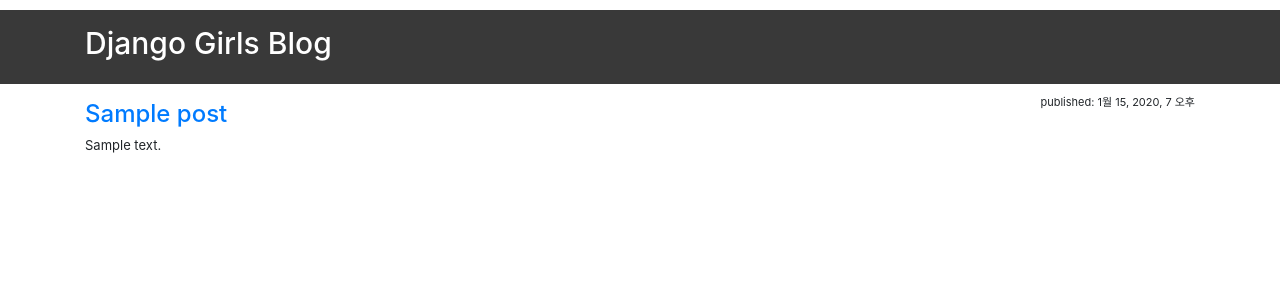
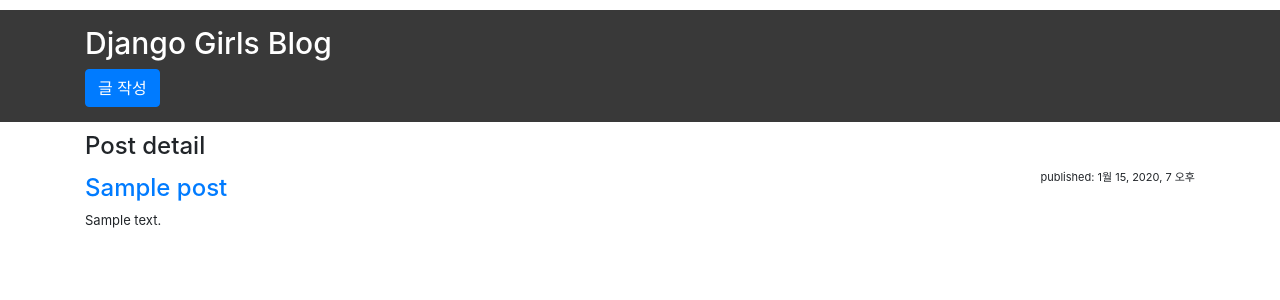
Before and after one commit to lsjhome/Djangogirls-Tutorial, a Django app: template django/templates/blog/post_detail.html in a window 1280 px wide. Shown: the top 300 px of the page. Run offline with Django 3.2, Linux system fonts and the light colour scheme; the template is opened without the code that fills it: values that come from a table or form of the project are taken from there, others are empty; tables that the repository leaves empty hold one stand-in row (values such as "Sample post"); some libraries are stand-ins or nearby versions.

Commit message:
post_add view, url, template생성 및 base.html에서 연결 링크 구현

```diff
--- a/django/blog/urls.py
+++ b/django/blog/urls.py
@@ -3,14 +3,18 @@ from django.urls import path, re_path
 from . import views
 
 urlpatterns = [
-    path('list', views.post_list, name='post-list'),
+    path('', views.post_list, name='post-list'),
     # path('', views.post_detail),
 
     # 3/
     # 53/
     # 53/asdf/ <-
     # re_path(r'(?P<pk>\d+)/$', views.post_detail)
-    path('post/<int:pk>/', views.post_detail, name='post-detail'),
+    path('<int:pk>/', views.post_detail, name='post-detail'),
+
+    # localhost:8000/add 에 접근할 수 있는 path구현
+    path('add/', views.post_add, name='post-add')
+
     # 숫자가 1개 이상 반복되는 경우를 정규표현식으로 구현하되
     # 해당 반복구간을 그룹으로 묶고, 그룹 이름을 'pk'로 지정
     # re.complie(r'(?P<pk>\d+)')
--- a/django/templates/base.html
+++ b/django/templates/base.html
@@ -9,9 +9,13 @@
     <div class="header">
         <div class="container">
             <h1><a href="{% url 'post-list' %}">Django Girls Blog</a></h1>
+            <!--post_add view로 갈 수 있는 링크 만들기-->
+            <a href="{% url 'post-add' %}"
+               class="btn btn-primary">글 작성</a>
         </div>
     </div>
     <div class="container">
+        <h2>{% block title%}{% endblock %}</h2>
         {% block content %}
         {% endblock %}
     </div>
--- /dev/null
+++ b/django/templates/blog/post_add.html
@@ -0,0 +1,3 @@
+{% extends 'base.html' %}
+
+{% block title %}Post add{% endblock %}
--- a/django/templates/blog/post_detail.html
+++ b/django/templates/blog/post_detail.html
@@ -7,6 +7,6 @@
         <div class="post">
             <p class="post-date">published: {{ post.published_date }}</p>
             <h2 class="post-title"><a href="{% url 'post-detail' pk=post.pk %}">{{ post.title }}</a></h2>
-            <p class="post-content full">{{ post.content|linebreaksbr|truncatewords:30 }}</p>
+            <p class="post-content full">{{ post.content|linebreaksbr}}</p>
         </div>
 {% endblock %}
```
Also changed, not shown: django/blog/views.py (+10 -0 lines), django/blog/forms.py (added).
